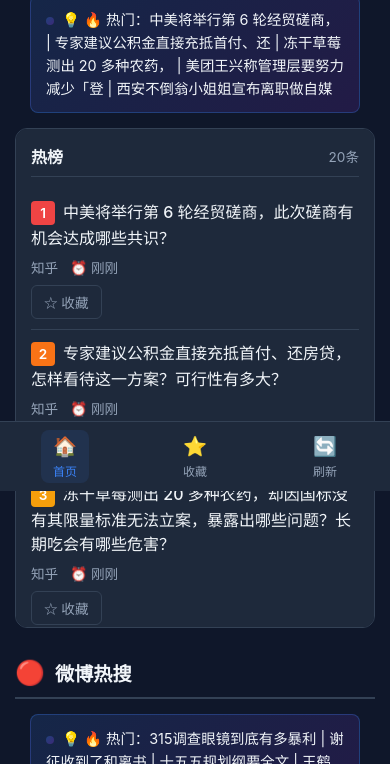
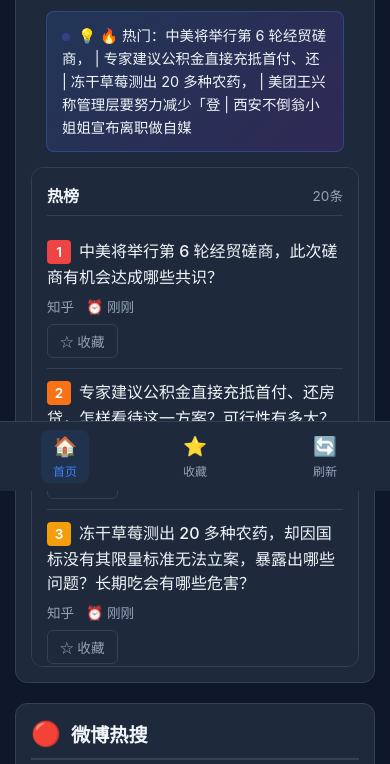
Before and after one commit to txxxxxorzz/news-dashboard, a website: page index.html in a window 390 px wide. Shown: the part 353-1117 px from the top of the page. Drawn offline with Linux system fonts and the light colour scheme.

Commit message:
Fix: Dual-column layout for platforms instead of categories

```diff
--- a/index.html
+++ b/index.html
@@ -168,6 +168,16 @@
             max-width: 1400px;
             margin: 0 auto;
             padding: 15px;
+            display: grid;
+            grid-template-columns: repeat(2, 1fr);
+            gap: 20px;
+        }
+
+        /* 手机端改为单列 */
+        @media (max-width: 900px) {
+            .container {
+                grid-template-columns: 1fr;
+            }
         }
 
         .loading {
@@ -190,7 +200,10 @@
         }
 
         .platform-section {
-            margin-bottom: 30px;
+            background: var(--card-bg);
+            border-radius: 12px;
+            padding: 15px;
+            border: 1px solid var(--border);
         }
 
         .platform-header {
@@ -213,15 +226,8 @@
 
         .categories-grid {
             display: grid;
-            grid-template-columns: repeat(2, 1fr);
+            grid-template-columns: 1fr;
             gap: 15px;
-        }
-
-        /* 手机端改为单列 */
-        @media (max-width: 768px) {
-            .categories-grid {
-                grid-template-columns: 1fr;
-            }
         }
 
         .category-card {
```
